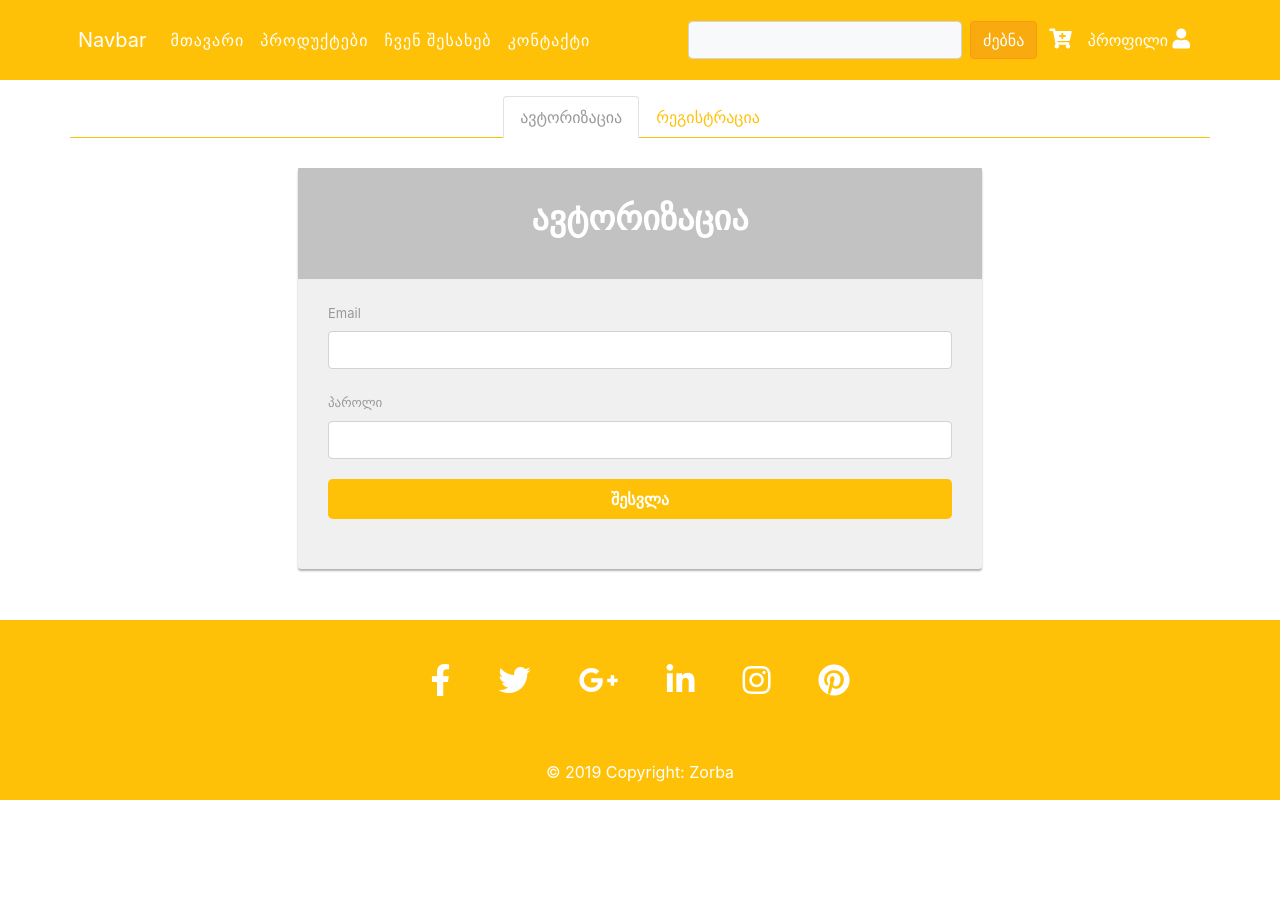
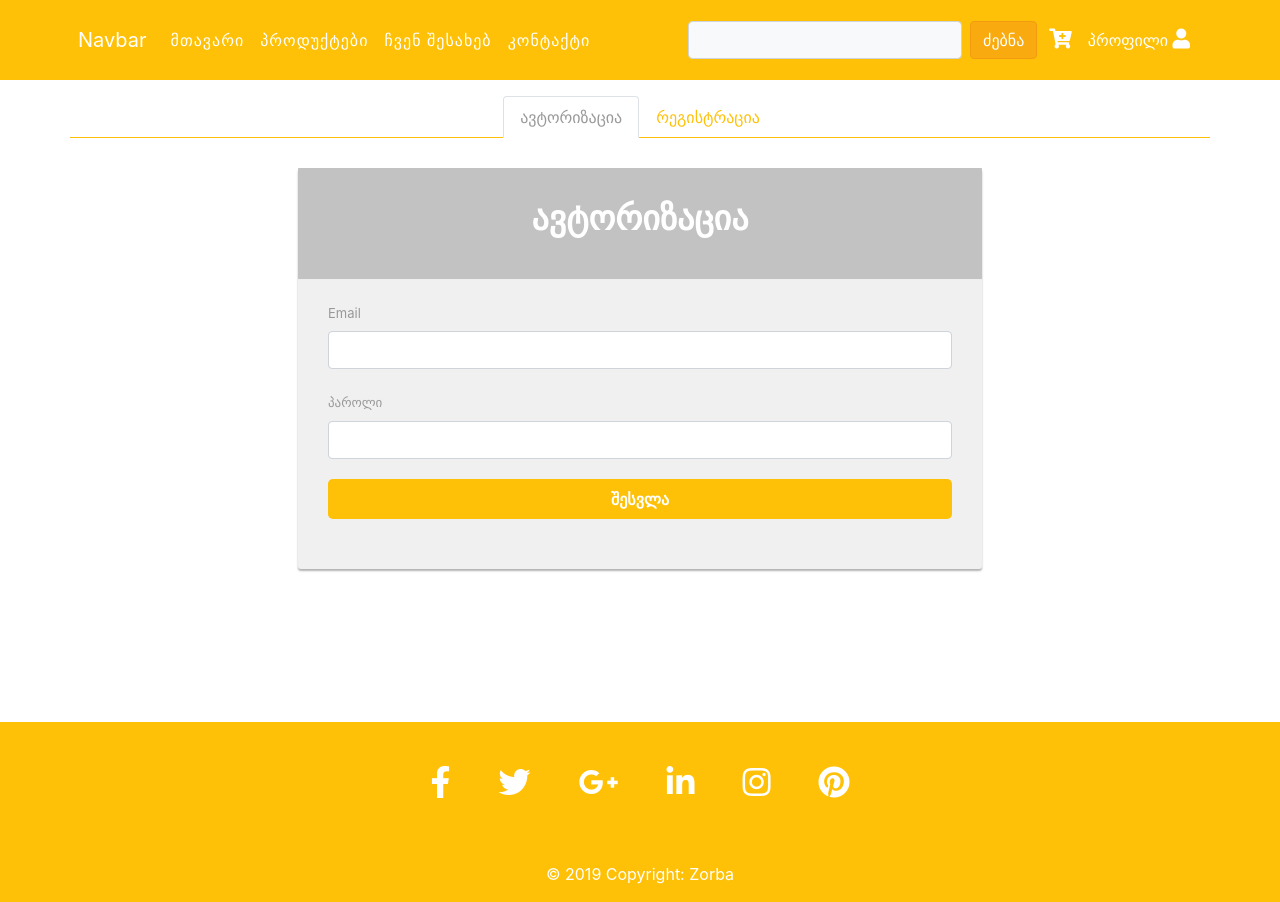
Before and after one commit to maka000/Zorba, a plain HTML site: page registration.html in a window 1280 px wide. Before the commit the page ends 800 px from the top, so only its background shows below. Drawn offline with nearby package versions, Linux system fonts and the light colour scheme.

Commit message:
admin.html

```diff
--- a/registration.html
+++ b/registration.html
@@ -71,7 +71,7 @@
                     aria-controls="profile" aria-selected="false">რეგისტრაცია</a>
             </li>
         </ul>
-        <div class="tab-content" id="myTabContent">
+        <div class="tab-content" id="myTabContent" style="min-height: 70vh">
             <div class="tab-pane fade show active" id="home" role="tabpanel" aria-labelledby="home-tab">
                 <div class="signup-form">
                     <form action="/examples/actions/confirmation.php" method="post">
@@ -141,7 +141,7 @@
 
 
 
-    <footer class="page-footer font-small bg-warning darken-3 mt-4 fixed-bottom">
+    <footer class="page-footer font-small bg-warning darken-3 mt-4">
         <div class="container">
             <div class="row">
                 <div class="col-md-12">
```
Also changed, not shown: admin.html (added, +12 -0 lines), products.html (+2 -2 lines).
